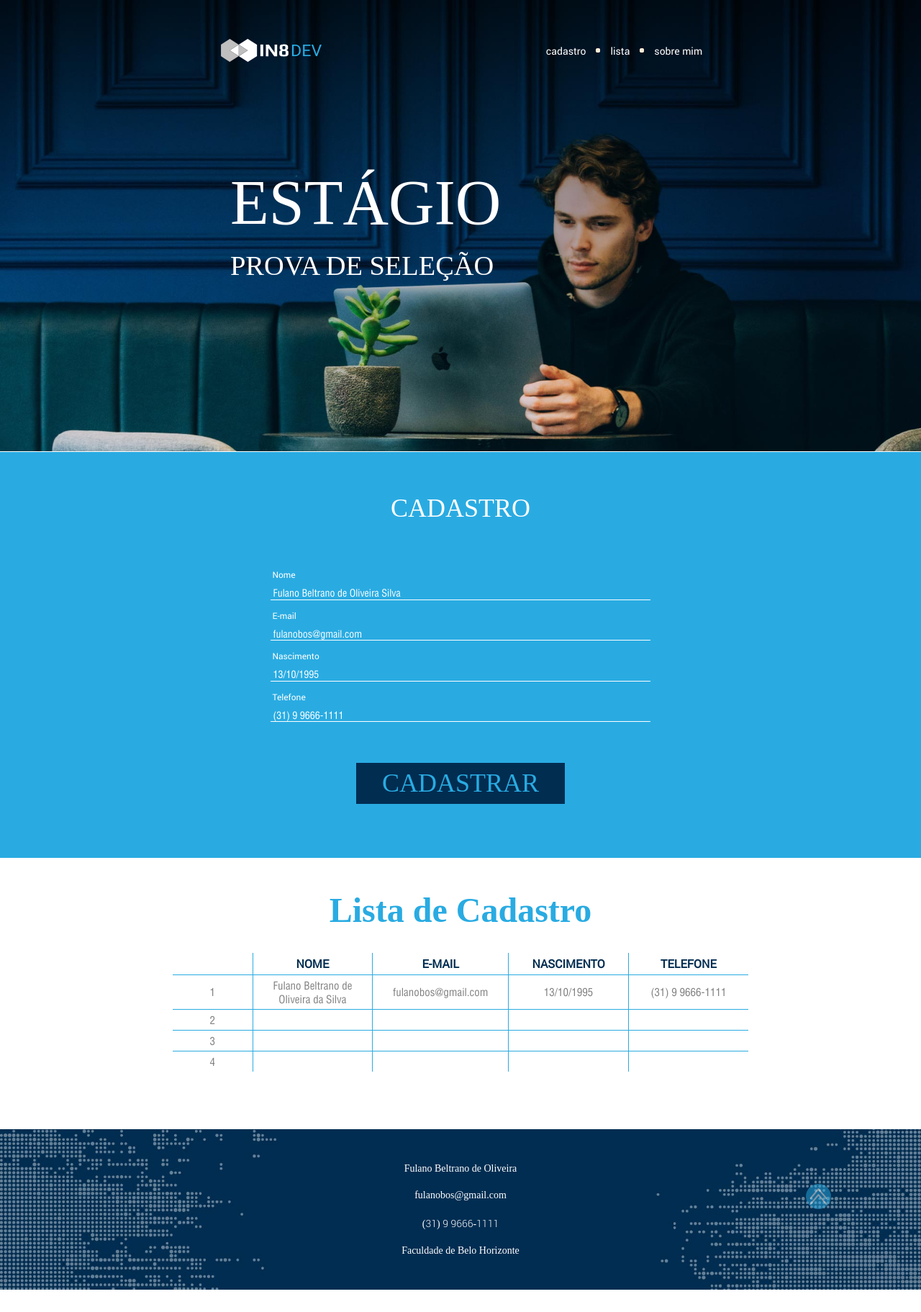
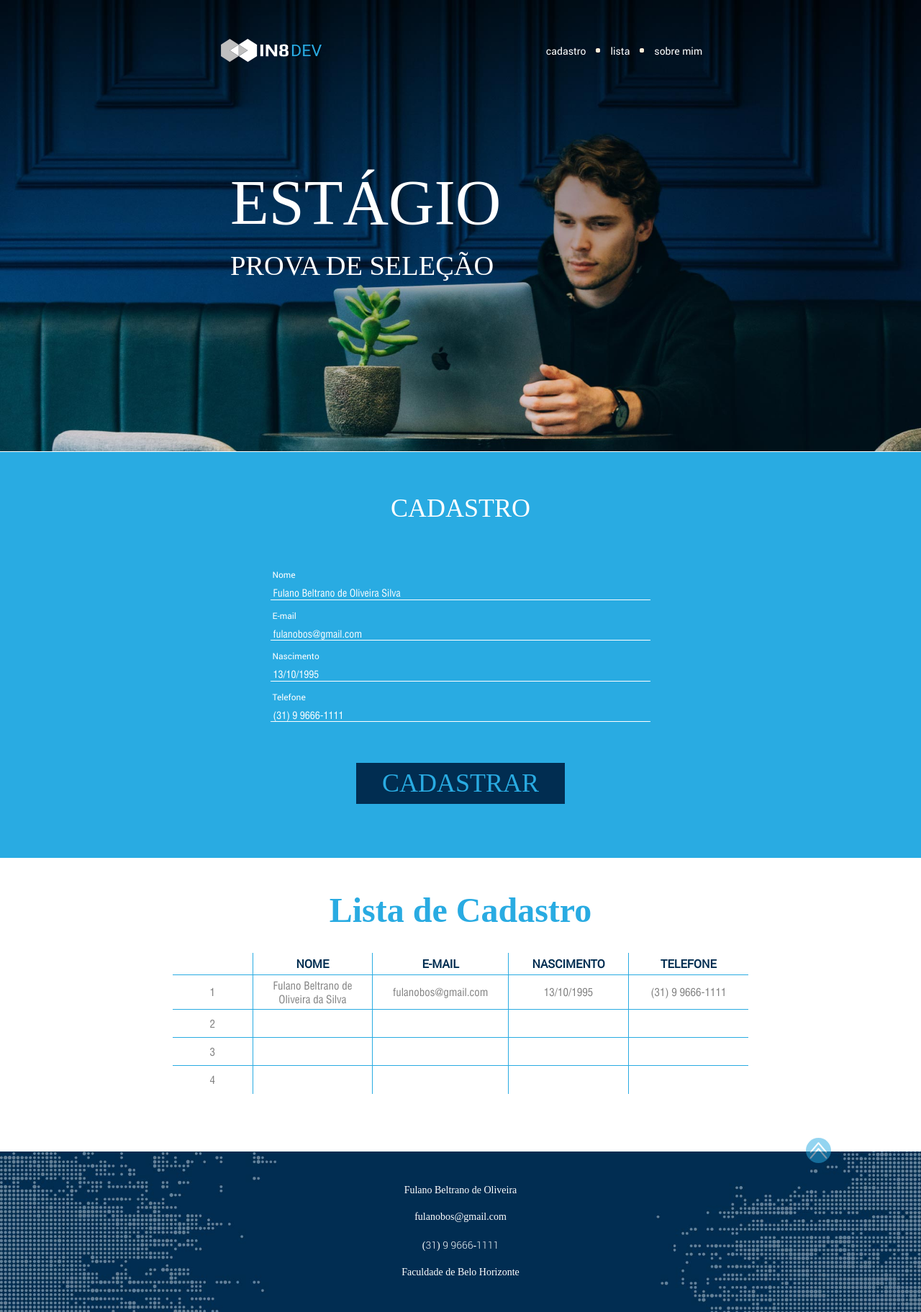
Before and after one commit to Lukelupus/fullstack-jr-layout, a React (Create React App) app in the folder frontend/: page / in a window 1280 px wide. Shown: the whole page at 72% size. Before the commit the page ends 1792 px from the top, so only its background shows below. Built offline with nearby package versions, Linux system fonts and the light colour scheme.

Commit message:
fixed layout design. Finished desktop. Corrected table data height

```diff
--- a/frontend/public/index.html
+++ b/frontend/public/index.html
@@ -10,9 +10,6 @@
       content="Web site created using create-react-app"
     />
     <link rel="stylesheet" href="styles.css">
-    <link rel="apple-touch-icon" href="%PUBLIC_URL%/logo192.png" />
-
-    <link rel="manifest" href="%PUBLIC_URL%/manifest.json" />
     <title>IN8Dev - Prova FullStack Jr</title>
   </head>
   <body>
--- a/frontend/public/styles.css
+++ b/frontend/public/styles.css
@@ -230,6 +230,7 @@ td {
     width: 15%;
 
 
+
 }
 td:first-child {
     border-left: 0;
@@ -283,6 +284,7 @@ tr:last-child {
     font-family: ps;
     font-weight: lighter;
     font-size: 15px;
+    height: 39px;
 
 }
 
@@ -291,7 +293,7 @@ tr:last-child {
     width: 35px;
     height: 35px;
     left: 87.5%;
-    bottom: -110%;
+    bottom: -102%;
 
 }
 
--- a/frontend/src/components/Cadastro.js
+++ b/frontend/src/components/Cadastro.js
@@ -36,15 +36,15 @@ function Cadastro() {
                 <input type="text" name="nome" placeholder="Fulano Beltrano de Oliveira Silva"></input>
             </div>
             <div className="input-data">
-                <label for="nome">E-mail</label>
+                <label for="email">E-mail</label>
                 <input type="email" name="email" placeholder="fulanobos@gmail.com"></input>
             </div>
             <div className="input-data">
-                <label for="nome">Nascimento</label>
+                <label for="nascimento">Nascimento</label>
                 <input type="text" name="nascimento" placeholder="13/10/1995"></input>
             </div>
             <div className="input-data">
-                <label for="nome">Telefone</label>
+                <label for="telefone">Telefone</label>
                 <input onChange={handleInput} value={inputValue} type="tel" name="telefone" placeholder="(31) 9 9666-1111"></input>
             </div>
             <button className="btn" type="submit" name="button">CADASTRAR</button>
```
Also changed, not shown: frontend/public/manifest.json (deleted).
